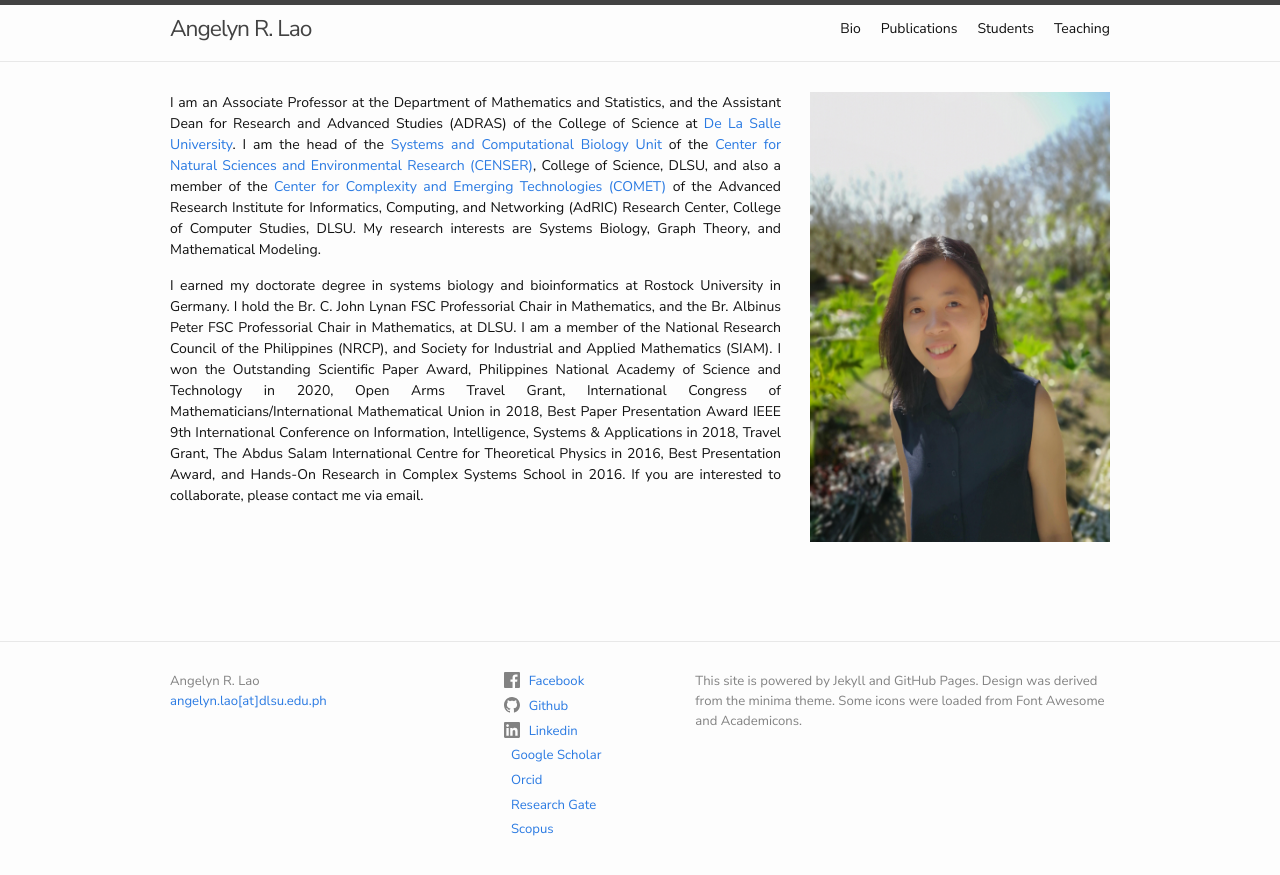
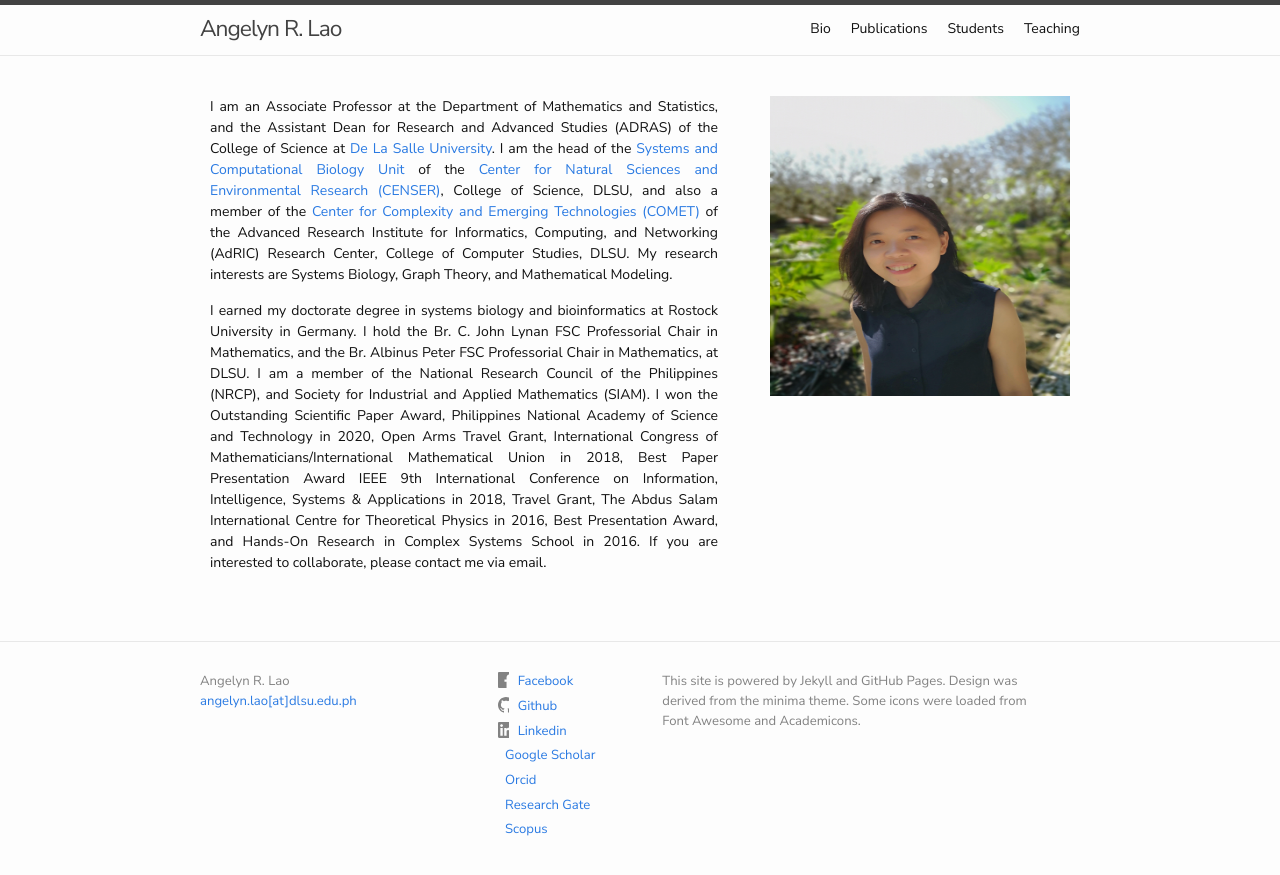
Before and after one commit to yupaulk/angelynlao.github.io, a Jekyll site: the page built from index.md, in a window 1280 px wide. Shown: the top 875 px of the page. Built offline with Jekyll 4.4.1, drawn with Linux system fonts in a browser that asks for light colours; nearby versions of some CDN libraries; a style sheet for code colours, icons or effects is not loaded.

Commit message:
Add files via upload

```diff
--- a/_layout.scss
+++ b/_layout.scss
@@ -143,13 +143,13 @@
 }
 
 .footer-col-2 {
-  width: -webkit-calc(20% - (#{$spacing-unit} / 2));
-  width:         calc(20% - (#{$spacing-unit} / 2));
+  width: -webkit-calc(25% - (#{$spacing-unit} / 2));
+  width:         calc(25% - (#{$spacing-unit} / 2));
 }
 
 .footer-col-3 {
-  width: -webkit-calc(45% - (#{$spacing-unit} / 2));
-  width:         calc(45% - (#{$spacing-unit} / 2));
+  width: -webkit-calc(40% - (#{$spacing-unit} / 2));
+  width:         calc(40% - (#{$spacing-unit} / 2));
 }
 
 @include media-query($on-laptop) {
--- a/index.md
+++ b/index.md
@@ -5,18 +5,30 @@
 layout: home
 ---
 <style>
+* {
+  box-sizing: border-box;
+}
+
 /* Create two unequal columns that floats next to each other */
 .column {
   float: left;
+  padding: 10px;
 }
 
 .left {
-  width: 65%;
+  width: 60%;
   text-align: justify;
 }
 
 .right {
-  width: 35%;
+  width: 40%;
+}
+
+/* Clear floats after the columns */
+.row:after {
+  content: "";
+  display: table;
+  clear: both;
 }
 </style>
 
@@ -31,7 +43,7 @@ layout: home
 	</div>
 	<div class="column right">
 
-<img src='/assets/angelyn-lao.jpg' width='300' height='450' align='right' />
+<img src='/assets/angelyn-lao.jpg' width='300' height='300' align='right' />
 
 	</div>
 </div>
```
